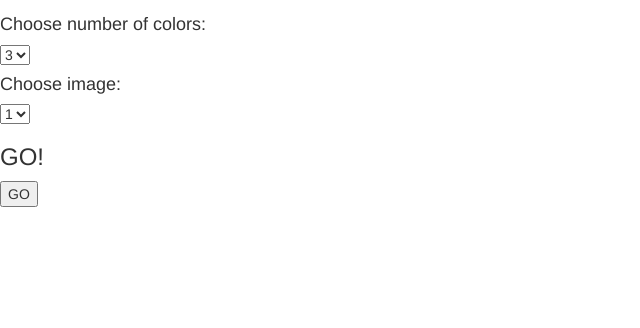
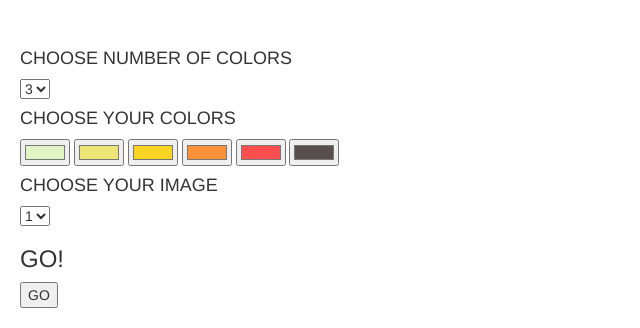
Before and after one commit to ushabhalla/cv-2021-recolor, a Flask app: page / in a window 1280 px wide. Shown: the part 618-946 px from the top of the page, without its empty margins (0-640 px from the left). Before the commit the page ends 825 px from the top, so only its background shows below. Run offline with Flask 2, Linux system fonts and the light colour scheme; some libraries are stand-ins or nearby versions.

Commit message:
Updated color picker on GUI

```diff
--- a/code/app.py
+++ b/code/app.py
@@ -3,6 +3,7 @@ import json
 
 from image_segmentation import run_clustering
 from skimage import io, img_as_ubyte
+import matplotlib.colors
 
 curr_img = None
 
@@ -23,9 +24,25 @@ def get_javascript_data(jsdata):
 def get_post_javascript_data():
     image = request.form['image']
     k = request.form['kk']
+    col1 = matplotlib.colors.to_rgb(request.form['col1'])
+    c1 = [col1[0]*255, col1[1]*255, col1[2]*255]
+    col2 = matplotlib.colors.to_rgb(request.form['col2'])
+    c2 = [col2[0]*255, col2[1]*255, col2[2]*255]
+    col3 = matplotlib.colors.to_rgb(request.form['col3'])
+    c3 = [col3[0]*255, col3[1]*255, col3[2]*255]
+    col4 = matplotlib.colors.to_rgb(request.form['col4'])
+    c4 = [col4[0]*255, col4[1]*255, col4[2]*255]
+    col5 = matplotlib.colors.to_rgb(request.form['col5'])
+    c5 = [col5[0]*255, col5[1]*255, col5[2]*255]
+    col6 = matplotlib.colors.to_rgb(request.form['col6'])
+    c6 = [col6[0]*255, col6[1]*255, col6[2]*255]
+    colors = [c1, c2, c3, c4, c5, c6]
+
+    print(colors)
     k = int(k)
     img = io.imread(image)
-    image = run_clustering(k, img)
+    img = img/255
+    image = run_clustering(k, img, colors)
     curr_img = image
     return image
 
--- a/code/static/main.css
+++ b/code/static/main.css
@@ -2,6 +2,13 @@
   width: 200px;
   height: 200px;
   margin: 30px;
+}
+
+.header {
+  background-color: black;
+  color: white;
+  padding: 4px;
+  font-style: italic;
 }
 
 .img-result {
@@ -19,6 +26,26 @@
   animation: spin 2s linear infinite;
 }
 
+.box {
+  margin: 20px;
+  font-family: Helvetica;
+  font-weight: 200;
+}
+
+h3 {
+  font-family: Helvetica;
+  font-weight: 200;
+}
+h4 {
+  font-family: Helvetica;
+  font-weight: 200;
+}
+h2 {
+  font-family: Helvetica;
+  font-style: italic;
+  font-weight: bold;
+}
+
 @keyframes spin {
   0% {
     transform: rotate(0deg);
--- a/code/static/main.js
+++ b/code/static/main.js
@@ -2,16 +2,33 @@
 function go(){
     document.getElementById("loading").classList.remove("hidden");
     document.getElementById("res-div").classList.add("hidden");
+    document.getElementById("res-div").src = ""
     var k = document.getElementById("kmeansval").value;;
     var img = document.getElementById("imgpath").value;
-    console.log(k)
-    console.log(img)
-    data = [k,img]
+    var col1 = document.getElementById("col1").value;
+    var col2 = document.getElementById("col2").value;
+    var col3 = document.getElementById("col3").value;
+    var col4 = document.getElementById("col4").value;
+    var col5 = document.getElementById("col5").value;
+    var col6 = document.getElementById("col6").value;
+
     $.post( "/postmethod", {
         kk: k,
-        image: img
+        image: img,
+        col1: col1,
+        col2: col2,
+        col3: col3,
+        col4: col4,
+        col5: col5,
+        col6: col6
     });
+
+    $.get("/getpythondata", function(data) {
+        kmeans_img = data
+        console.log(data)
+    })
     console.log("done go funct")
+    document.getElementById("res-div").src = "kmeans_img"
     document.getElementById("loading").classList.add("hidden");
     document.getElementById("res-div").classList.remove("hidden");
 
--- a/code/templates/index.html
+++ b/code/templates/index.html
@@ -13,11 +13,11 @@
 <body>
 
 <div class="header">
-    <h3>Art Color Picker</h3>
+    <h2>ART COLOR PICKER</h2>
 </div>
 
-<div>
-<h3>Image Options:</h3>
+<div class="justify-content-center box">
+<h3 style=" text-align: center;">Image Options:</h3>
 <img src="static/field.jpeg" class="img-option" id="1">
 <img src="static/irises.jpeg" class="img-option" id="2">
 <img src="static/lotus.jpeg" class="img-option" id="3">
@@ -25,9 +25,9 @@
 <img src="static/trees.jpeg" class="img-option" id="5">
 </div>
 
-<div >
+<div class="box">
     <div class="col-6">
-    <h4>Choose number of colors:</h4>
+    <h4>CHOOSE NUMBER OF COLORS</h4>
     <select name="kmeans" id="kmeansval">
         <option value="3">3</option>
         <option value="4">4</option>
@@ -36,7 +36,17 @@
       </select>
     </div>
     <div class="col-6">
-        <h4>Choose image:</h4>
+        <h4>CHOOSE YOUR COLORS</h4>
+        <input type="color" id="col1" value="#E1F5C4">
+        <input type="color" id="col2" value="#EDE574">
+        <input type="color" id="col3" value="#F9D423">
+        <input type="color" id="col4" value="#FC913A">
+        <input type="color" id="col5" value="#FF4E50">
+        <input type="color" id="col6" value="#594F4F">
+
+    </div>
+    <div class="col-6">
+        <h4>CHOOSE YOUR IMAGE</h4>
         <select name="imgselector" id="imgpath">
             <option value="static/field.jpeg">1</option>
             <option value="static/irises.jpeg">2</option>
@@ -47,14 +57,14 @@
     </div>
 </div>
 
-<div>
+<div class="box">
     <h3>GO!</h3>
     <button onclick=go()>GO</button>
 </div>
 
-<div id="loading" class="loading hidden"></div>
-<div id="res-div" class="hidden">RESULT:
-    <img src="/static/output.jpeg" class="img-result">
+<div id="loading" class="loading hidden box"></div>
+<div id="res-div" class="hidden box">RESULT:
+    <img src="" class="img-result">
 </div>
 
 <script type="text/javascript" src="static/main.js"></script>
```
Also changed, not shown: code/image_segmentation.py (+5 -5 lines), code/output/output.jpeg, code/static/output.jpeg, 3 other files.
